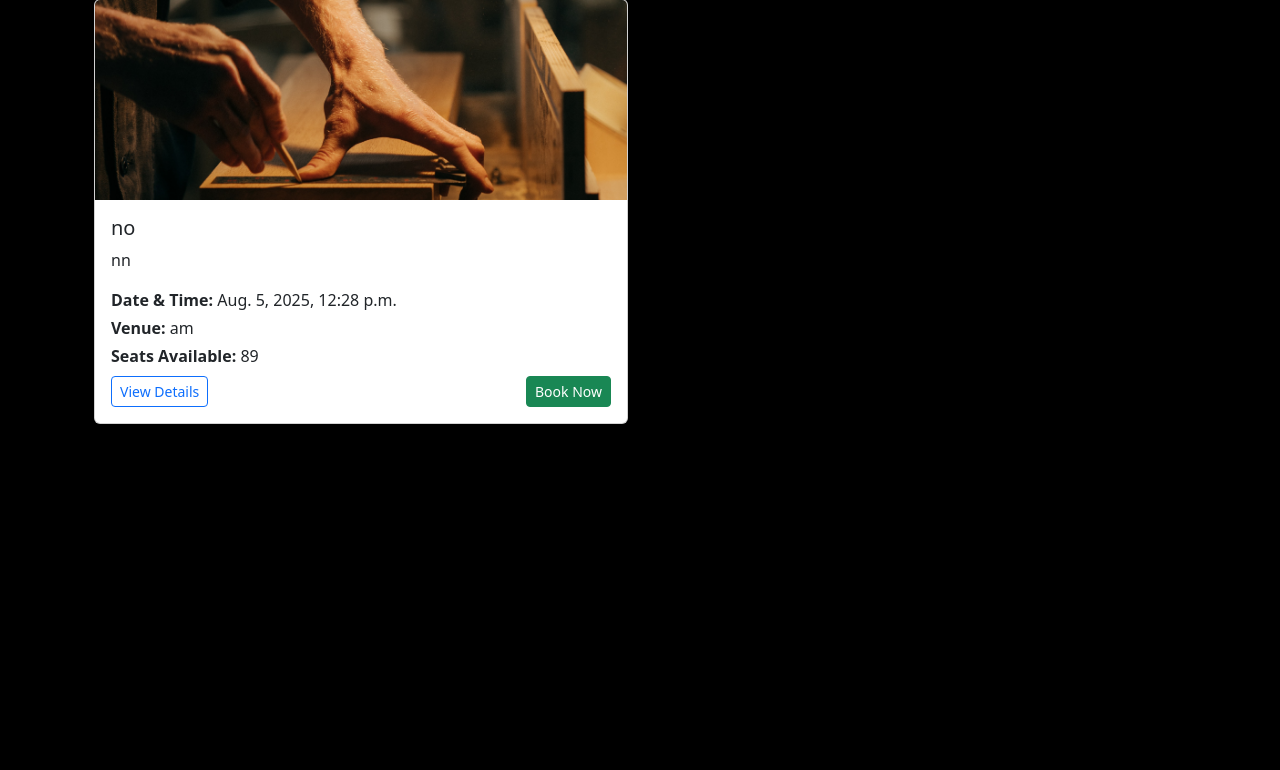
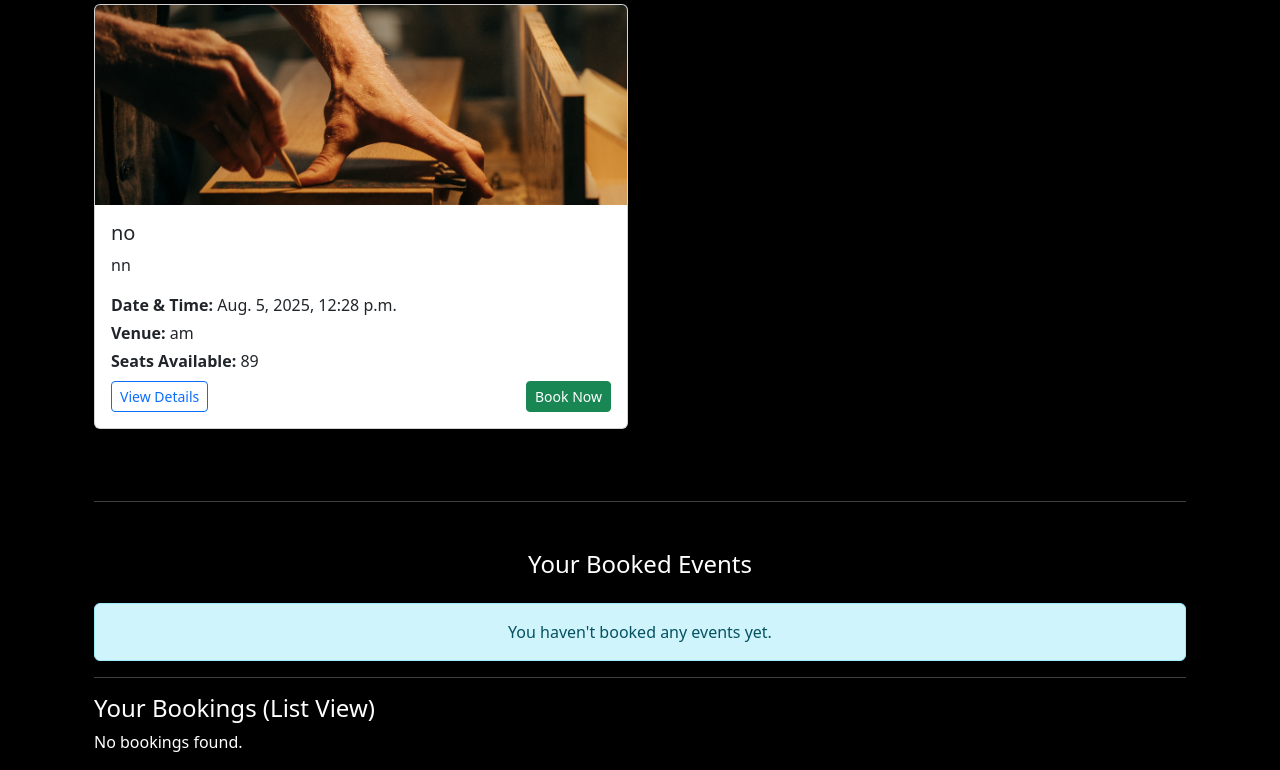
Before and after one commit to Sinithomas12/ONLINE-EVENT-BOOKING-SYSTEM, a Django app: page /userviewevent in a window 1280 px wide. Shown: the part 594-1364 px from the top of the page. Before the commit the page ends 1018 px from the top, so only its background shows below. Run offline with Django 4.2, Linux system fonts and the light colour scheme; data comes from the database, SQL or seed files in the repository; both versions use the stored data as it was after the commit.

Commit message:
committed

```diff
--- a/app/views.py
+++ b/app/views.py
@@ -64,7 +64,7 @@
     if request.POST:
         name = request.POST.get("name")
         email = request.POST.get("email")
-        phone = request.POST.get("number")
+        phone = request.POST.get("phone")
         password = request.POST.get("password")
         address = request.POST.get("address")
         gender = request.POST.get("gender")
@@ -83,8 +83,14 @@
 def userviewevent(request):
     msg = request.GET.get('msg')
     events = Event.objects.all()
-    return render(request, 'userhome.html', {"events": events, "msg": msg})
-from django.shortcuts import render, redirect, get_object_or_404
+    bookings = Booking.objects.all()  # get all bookings
+
+    return render(request, 'userhome.html', {
+        "events": events,
+        "bookings": bookings,
+        "msg": msg
+    })
+
 from django.contrib import messages
 from app.models import Event, Booking
 from django.utils import timezone
@@ -124,3 +130,42 @@
     msg = request.GET.get('msg')
     users = UserReg.objects.all()
     return render(request, 'adminusers.html', {"users": users, "msg": msg})
+from django.shortcuts import get_object_or_404
+
+def delete_event(request, id):
+    event = get_object_or_404(Event, id=id)
+    event.delete()
+    return redirect('addevent')  # or use your actual view name
+def update_event(request, id):
+    event = get_object_or_404(Event, id=id)
+    msg = ''
+    if request.method == "POST":
+        event.title = request.POST.get("title")
+        event.description = request.POST.get("description")
+        event.datetime = request.POST.get("datetime")
+        event.venue = request.POST.get("venue")
+        event.capacity = request.POST.get("capacity")
+        event.regdead = request.POST.get("regdead")
+        if 'image' in request.FILES:
+            event.image = request.FILES['image']
+        event.save()
+        msg = "Updated Successfully"
+        return redirect('addevent')  # back to the add event page
+
+    return render(request, 'update_event.html', {'event': event, 'msg': msg})
+from django.contrib.auth import logout
+from django.shortcuts import redirect
+
+def logout_view(request):
+    logout(request)
+    return redirect('login')  # Replace 'login' with the name of your login page URL
+from django.contrib.auth.decorators import login_required
+
+@login_required
+def user_home(request):
+    events = Event.objects.filter(datetime__gte=timezone.now())
+    booked_events = Booking.objects.filter(user=request.user).select_related('event')
+    return render(request, 'userhome.html', {
+        'events': events,
+        'booked_events': booked_events,
+    })
--- a/project/urls.py
+++ b/project/urls.py
@@ -29,7 +29,12 @@
     path('userreg', views.userreg, name='userreg'),
     path('userviewevent', views.userviewevent, name='userviewevent'),
     path('book/<int:event_id>/', views.book_event, name='book_event'),
-     path('userviewreg', views.userviewreg, name='userviewreg'),
+    path('userviewreg', views.userviewreg, name='userviewreg'),
+    path('deleteevent/<int:id>/', views.delete_event, name='delete_event'),
+    path('updateevent/<int:id>/', views.update_event, name='update_event'),
+    path('logout/', views.logout_view, name='logout'),
+    path('userreg', views.userreg, name='userreg'),
+
 ]
 if settings.DEBUG:
     urlpatterns += static(settings.STATIC_URL, document_root=os.path.join(settings.BASE_DIR, 'static'))
--- a/templates/admin.html
+++ b/templates/admin.html
@@ -37,7 +37,8 @@
                 <div class="card-header">Logout</div>
                 <div class="card-body">
                     <p class="card-text">End your admin session securely.</p>
-                    <a href="" class="btn btn-danger">Logout</a>
+                    <a href="{% url 'logout' %}" class="btn btn-danger">Logout</a>
+
                 </div>
             </div>
         </div>
--- a/templates/base.html
+++ b/templates/base.html
@@ -27,7 +27,7 @@
 <!-- Navigation Bar -->
 <nav class="navbar navbar-expand-lg navbar-dark bg-dark">
     <div class="container-fluid">
-        <a class="navbar-brand" href="">TheEvent</a>
+        <a class="navbar-brand" href="#">TheEvent</a>
         <button class="navbar-toggler" type="button" data-bs-toggle="collapse" data-bs-target="#navbarNav"
             aria-controls="navbarNav" aria-expanded="false" aria-label="Toggle navigation">
             <span class="navbar-toggler-icon"></span>
@@ -35,19 +35,7 @@
 
         <div class="collapse navbar-collapse" id="navbarNav">
             <ul class="navbar-nav ms-auto">
-                <li class="nav-item">
-                    <a class="nav-link {% if request.resolver_match.url_name == 'home' %}active{% endif %}" href="">Home</a>
-                </li>
-                <li class="nav-item">
-                    <a class="nav-link {% if request.resolver_match.url_name == 'register' %}active{% endif %}" href="">Register</a>
-                </li>
-                <li class="nav-item">
-                    <a class="nav-link {% if request.resolver_match.url_name == 'login' %}active{% endif %}" href="{% url 'login' %}">Login</a>
-                </li>
-                <li class="nav-item">
-                    <a class="nav-link {% if request.resolver_match.url_name == 'contact' %}active{% endif %}" href="">Contact Us</a>
-                </li>
-
+                <!-- Navigation items removed -->
             </ul>
         </div>
     </div>
--- a/templates/login.html
+++ b/templates/login.html
@@ -31,7 +31,7 @@
                             <button type="submit" class="btn btn-primary">Login</button>
                         </div>
                         <div class="text-center mt-3">
-                            <a href="">Don't have an account? Register</a>
+                            <a href="{% url 'userreg' %}">Don't have an account? Register</a>
                         </div>
                     </form>
                 </div>
--- a/templates/userhome.html
+++ b/templates/userhome.html
@@ -5,9 +5,8 @@
 {% block content %}
 <div class="container mt-5">
 
-
-    <p class="text-center text-muted">Here are the upcoming events you can register for:</p>
-
+    <!-- Upcoming Events Section -->
+    <h4 class="text-center mb-3">Upcoming Events You Can Register For</h4>
     {% if events %}
         <div class="row">
             {% for event in events %}
@@ -21,9 +20,8 @@
                         <p class="mb-1"><strong>Venue:</strong> {{ event.venue }}</p>
                         <p class="mb-2"><strong>Seats Available:</strong> {{ event.capacity }}</p>
                         <div class="d-flex justify-content-between">
-                            <a href="" class="btn btn-outline-primary btn-sm">View Details</a>
+                            <a href="#" class="btn btn-outline-primary btn-sm">View Details</a>
                             <a href="{% url 'book_event' event.id %}" class="btn btn-success btn-sm">Book Now</a>
-
                         </div>
                     </div>
                 </div>
@@ -35,5 +33,48 @@
             No upcoming events available at the moment. Please check back later.
         </div>
     {% endif %}
+
+    <!-- Booked Events Section (Cards) -->
+    <hr class="my-5">
+    <h4 class="text-center mb-4">Your Booked Events</h4>
+    {% if booked_events %}
+        <div class="row">
+            {% for booking in booked_events %}
+            <div class="col-md-6 mb-4">
+                <div class="card border-success shadow-sm">
+                    <img src="{{ booking.event.image.url }}" class="card-img-top" alt="{{ booking.event.title }}" style="height: 200px; object-fit: cover;">
+                    <div class="card-body">
+                        <h5 class="card-title text-success">{{ booking.event.title }}</h5>
+                        <p class="card-text">{{ booking.event.description|truncatewords:20 }}</p>
+                        <p><strong>Date & Time:</strong> {{ booking.event.datetime }}</p>
+                        <p><strong>Venue:</strong> {{ booking.event.venue }}</p>
+                        <p><strong>Seats Booked:</strong> {{ booking.seats_booked }}</p>
+                        <span class="badge bg-success">Booked</span>
+                    </div>
+                </div>
+            </div>
+            {% endfor %}
+        </div>
+    {% else %}
+        <div class="alert alert-info text-center">
+            You haven't booked any events yet.
+        </div>
+    {% endif %}
+
+    <!-- Booked Events List (Simple) -->
+    <hr>
+    <h4>Your Bookings (List View)</h4>
+    {% if booked_events %}
+      <ul>
+      {% for booking in booked_events %}
+        <li>
+          Event: {{ booking.event.title }} - Booked Seats: {{ booking.seats_booked }}
+        </li>
+      {% endfor %}
+      </ul>
+    {% else %}
+      <p>No bookings found.</p>
+    {% endif %}
+
 </div>
 {% endblock %}
```
Also changed, not shown: templates/adminadd.html (+10 -1 lines), templates/index.html (+6 -20 lines), templates/update_event.html (added, +42 -0 lines), db.sqlite3, media/pexels-cottonbro-studio-5089178_4wiQl4y.jpg (added), media/pexels-cottonbro-studio-5089178_DPDRC00.jpg (added), media/pexels-cottonbro-studio-5089178_I6wvXY4.jpg (added), media/pexels-cottonbro-studio-5089178_hevEKep.jpg (added), media/pexels-cottonbro-studio-5089178_kUCgsTi.jpg (added), media/pexels-cottonbro-studio-5089178_oyDe5Xf.jpg (added).
